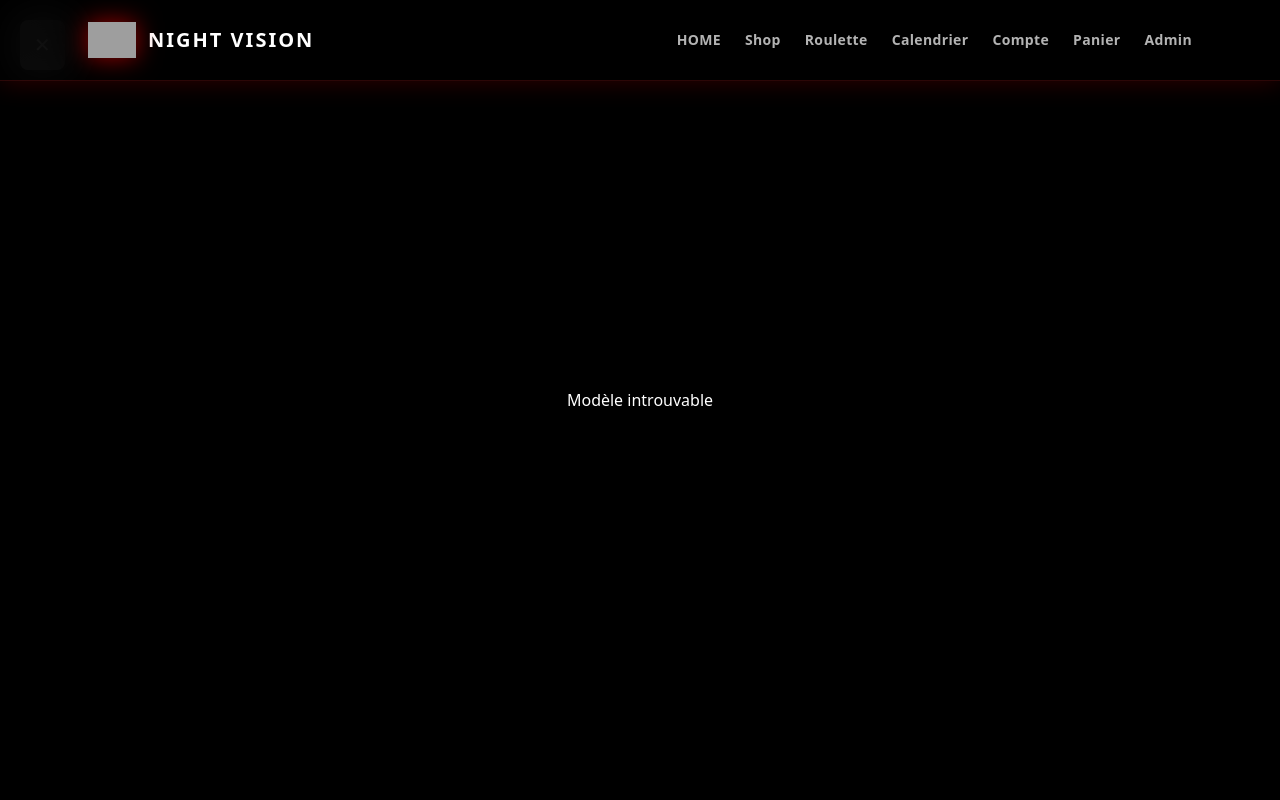
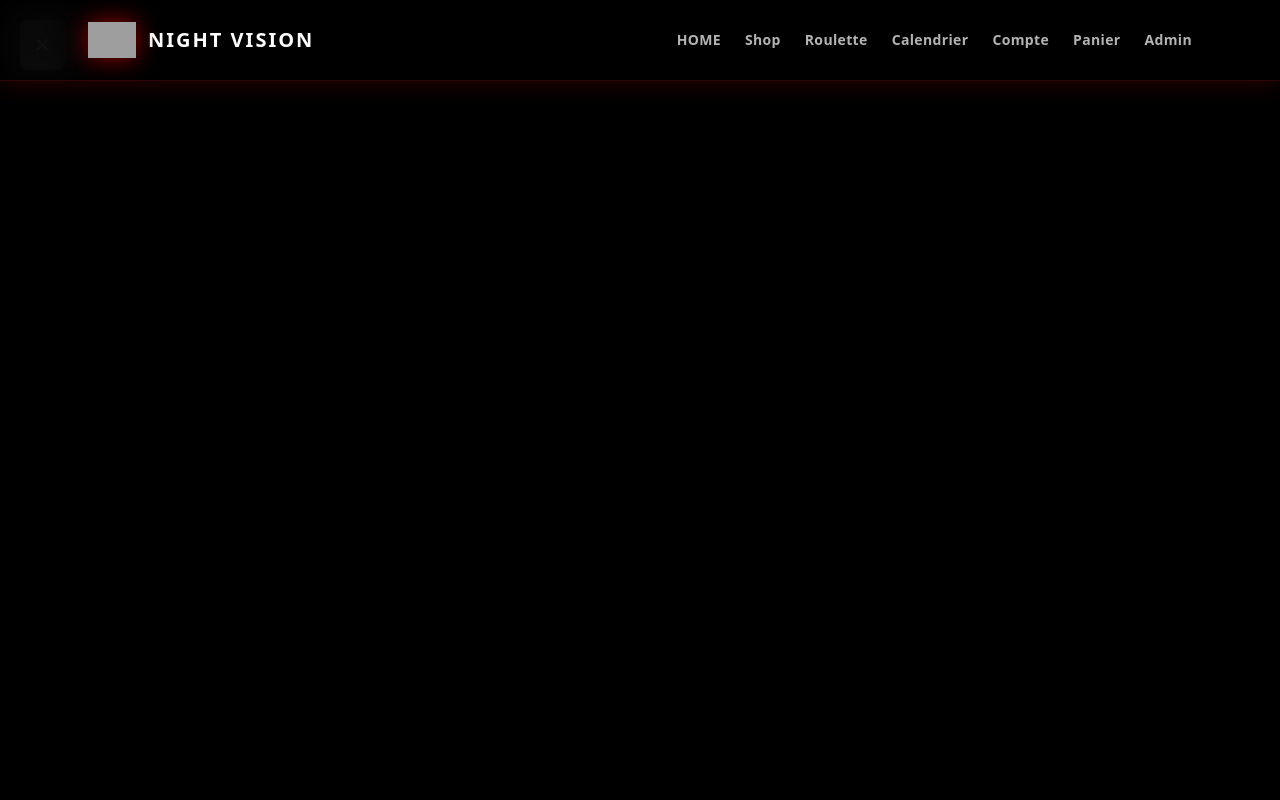
Before and after one commit to gaetanfionda-bot/NV-V12-FIXED.zip, a Next.js app: page /try/LD007 in a window 1280 px wide. Shown: the top 800 px of the page. Built offline with nearby package versions, Linux system fonts and the light colour scheme; no server answers; grey boxes are pictures that could not be loaded.

Commit message:
Update page.jsx

```diff
--- a/app/try/[model]/page.jsx
+++ b/app/try/[model]/page.jsx
@@ -3,14 +3,14 @@
 import { useRouter } from "next/navigation";
 import "@google/model-viewer";
 
-export default function TryOnViewer({ model }) {
+export default function TryOnViewer({ params }) {
   const router = useRouter();
+  const model = params.model;
 
   // Tous tes modèles GLB ici :
   const models = {
     ld007: "/models/LD007.glb",
-    // Tu pourras ajouter LD008 ici ensuite :
-    // ld008: "/models/LD008.glb",
+    // ld008: "/models/LD008.glb",   → à activer quand tu l’auras
   };
 
   const src = models[model?.toLowerCase()];
```
